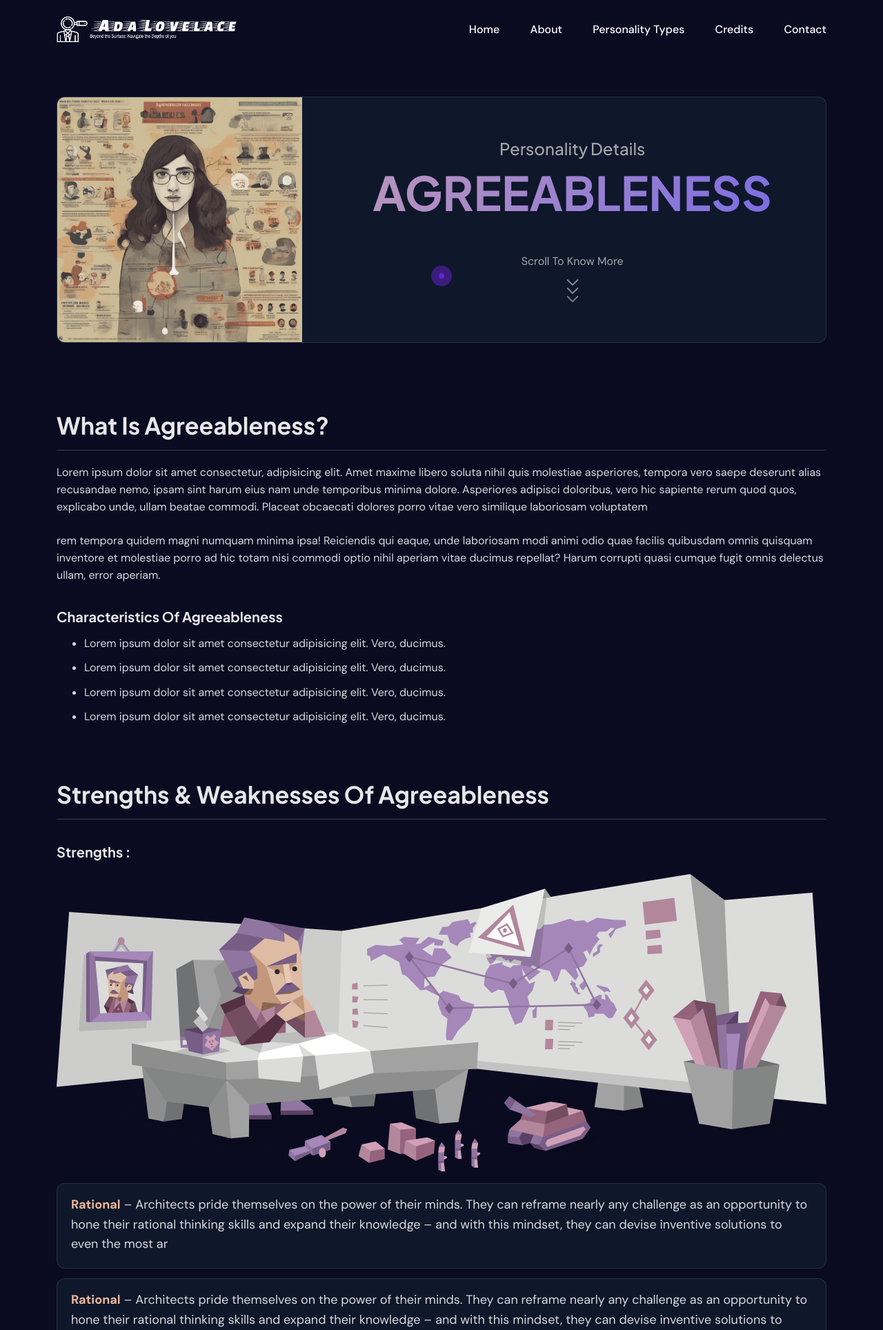
After one commit to SaimaChowdhury/ada-lovelace, a Flask app: page /types in a window 1280 px wide. The commit adds this page. Shown: the top 1928 px of the page at 69% size. Run offline with Flask 2, Linux system fonts and the light colour scheme; parts of the project's set-up code (start-up, migrations or seed data) failed here and were passed over; some libraries are stand-ins or nearby versions.

Commit message:
C:/Program Files/Git/types route added

```diff
--- a/main.py
+++ b/main.py
@@ -116,9 +116,14 @@ def test():
         )
 
 
+
 @app.route("/learn")
 def learn():
     return render_template("learn.html")
+
+@app.route("/types")
+def types():
+    return render_template("type.html")
 
 
 @app.route("/working")
--- a/static/assets/css/main.css
+++ b/static/assets/css/main.css
@@ -1722,3 +1722,205 @@ header .header-defult.sticky .main-nav ul li.has-child-menu:after {
         font-size: 48px;
     }
 }
+
+/*later added css*/
+.details__wrapper {
+  padding-top: 140px;
+}
+
+.details__header {
+  border-radius: 12px;
+  overflow: hidden;
+  border: 1px solid rgba(71, 85, 105, 0.4);
+  border-radius: 12px;
+  background: #0F172A;
+}
+
+.text-xxl {
+  font-size: 80px;
+  font-weight: 700;
+}
+
+@media screen and (max-width: 1400px) {
+  .text-xxl {
+    font-size: 68px;
+  }
+}
+
+@media screen and (max-width: 992px) {
+  .text-xxl {
+    font-size: 48px;
+  }
+}
+
+@media screen and (max-width: 576px) {
+  .text-xxl {
+    font-size: 38px;
+  }
+}
+
+.dh__content {
+  padding: 40px;
+}
+
+.dh__content h4 {
+  font-size: 24px;
+  text-transform: capitalize;
+}
+
+.scroll-arrow {
+  width: 12px;
+  height: 12px;
+  transform: rotate(45deg);
+  border-right: 2px solid white;
+  border-bottom: 2px solid white;
+  animation: arrow-wave 1s infinite;
+  animation-direction: alternate;
+}
+
+.scroll-arrow:nth-child(1) {
+  animation-delay: 0.1s;
+}
+
+.scroll-arrow:nth-child(2) {
+  animation-delay: 0.2s;
+}
+
+.scroll-arrow:nth-child(3) {
+  animation-delay: 0.3s;
+}
+
+@keyframes arrow-wave {
+  0% {
+    opacity: 0;
+  }
+  50% {
+    opacity: 0.5;
+  }
+  100% {
+    opacity: 1;
+  }
+}
+
+.details-body {
+  max-width: 1170px;
+  margin: 0 auto;
+  padding-top: 20px;
+}
+
+.details-body .disc__section {
+  padding-top: 80px;
+}
+
+.details-body .pt-slot-gap {
+  padding-top: 35px;
+}
+
+.details-body .disc-header-lg {
+  font-weight: bold;
+  font-size: 34px;
+  text-transform: capitalize;
+  padding-bottom: 14px;
+  color: rgba(255, 255, 255, 0.9);
+  border-bottom: 1px solid rgba(255, 255, 255, 0.2);
+}
+
+.details-body .disc-header-sm {
+  font-weight: bold;
+  font-size: 20px;
+  text-transform: capitalize;
+  color: rgba(255, 255, 255, 0.9);
+}
+
+.details-body P {
+  font-size: 18px;
+  padding-top: 20px;
+  color: #d6d9df;
+}
+
+.details-body .link {
+  text-decoration: underline;
+}
+
+.details-body ul {
+  list-style-type: disc;
+  padding-left: 40px;
+  line-height: 1.6;
+  font-size: 18px;
+  color: #d6d9df;
+}
+
+.details-body ul li {
+  padding-top: 10px;
+}
+
+@media screen and (max-width: 1400px) {
+  .details-body p, .details-body ul {
+    font-size: 16px;
+  }
+}
+
+@media screen and (max-width: 992px) {
+  .details-body p, .details-body ul {
+    font-size: 14px;
+  }
+  .details-body .pt-slot-gap {
+    padding-top: 30px;
+  }
+  .details-body ul {
+    padding-left: 30px;
+  }
+  .details-body .disc-header-lg {
+    font-size: 26px;
+  }
+}
+
+.idea__box {
+  padding: 20px;
+  border: 1px solid rgba(71, 85, 105, 0.4);
+  border-radius: 12px;
+  background: #0F172A;
+  font-size: 18px;
+  line-height: 1.6;
+  color: #d6d9df;
+  margin-top: 14px;
+}
+
+.idea__box strong {
+  color: #edb89c;
+}
+
+.novel__characters {
+  padding-top: 80px;
+  margin-top: 80px;
+  background: linear-gradient(180deg, #0f172a 0%, #0a0b20 100%);
+}
+
+.section__title h3 {
+  color: #FFF;
+  font-size: 44px;
+  font-style: normal;
+  font-weight: 700;
+  line-height: 120%;
+}
+
+@media screen and (max-width: 1400px) {
+  .section__title {
+    padding-bottom: 40px;
+  }
+  .section__title h3 {
+    font-size: 38px;
+  }
+}
+
+@media screen and (max-width: 768px) {
+  .section__title h3 {
+    font-size: 30px;
+  }
+}
+
+.character-box .cara-content h5 {
+  font-size: 18px;
+  font-weight: 600;
+  text-transform: capitalize;
+}
--- /dev/null
+++ b/templates/type.html
@@ -0,0 +1,177 @@
+{% extends 'base.html' %}
+{% block main %}
+
+<!-- details wrapper -->
+
+    <div class="details__wrapper">
+        <div class="container">
+
+            <!-- Details Header -->
+            <div class="details__header">
+                <div class="row">
+                    <div class="col-lg-4">
+                        <div class="dh__image">
+                            <img src="{{ url_for('static', filename='assets/images/character/agreeableness.jpg') }}" alt="">
+                        </div>
+                    </div>
+                    <div class="col-lg-8 d-flex align-items-center justify-content-center">
+                        <div class="dh__content text-center">
+                            <h4 class="text-gray mb-2">personality details</h4>
+                            <h1 class="highlighted-text text-xxl text-uppercase">agreeableness</h1>
+
+                            <div class="pt-5">
+                                <p class="pb-2 text__body">Scroll To Know More</p>
+                                <a href="#dBody" class="d-flex flex-column justify-content-center align-items-center">
+                                    <div class="scroll-arrow"></div>
+                                    <div class="scroll-arrow"></div>
+                                    <div class="scroll-arrow"></div>
+                                </a>
+                            </div>
+                        </div>
+                    </div>
+                </div>
+            </div>
+
+
+            <!-- details body -->
+
+            <div class="details-body" id="dBody">
+                <div class="disc__section">
+                    <h3 class="disc-header-lg">
+                        What is agreeableness?
+                    </h3>
+                    <p class="text__body">Lorem ipsum dolor sit amet consectetur, adipisicing elit. Amet maxime libero
+                        soluta nihil quis molestiae asperiores, tempora vero saepe deserunt alias recusandae nemo, ipsam
+                        sint harum eius nam unde temporibus minima dolore. Asperiores adipisci doloribus, vero hic
+                        sapiente rerum quod quos, explicabo unde, ullam beatae commodi. Placeat obcaecati dolores porro
+                        vitae vero similique laboriosam voluptatem
+                        <br><br>
+                        rem tempora quidem magni numquam minima ipsa! Reiciendis qui eaque, unde laboriosam modi animi
+                        odio quae facilis quibusdam omnis quisquam inventore et molestiae porro ad hic totam nisi
+                        commodi optio nihil aperiam vitae ducimus repellat? Harum corrupti quasi cumque fugit omnis
+                        delectus ullam, error aperiam.
+                    </p>
+
+                    <h5 class="disc-header-sm pt-slot-gap pb-1">
+                        characteristics of agreeableness
+                    </h5>
+                    <ul class="text-gray">
+                        <li>Lorem ipsum dolor sit amet consectetur adipisicing elit. Vero, ducimus.</li>
+                        <li>Lorem ipsum dolor sit amet consectetur adipisicing elit. Vero, ducimus.</li>
+                        <li>Lorem ipsum dolor sit amet consectetur adipisicing elit. Vero, ducimus.</li>
+                        <li>Lorem ipsum dolor sit amet consectetur adipisicing elit. Vero, ducimus.</li>
+                    </ul>
+                </div>
+
+                <div class="disc__section">
+                    <h3 class="disc-header-lg">
+                        Strengths & Weaknesses of agreeableness
+                    </h3>
+                    <h5></h5>
+
+                    <h5 class="disc-header-sm pt-slot-gap pb-1">Strengths : </h5>
+
+                    <div class="image-box pt-3">
+                        <img src="{{ url_for('static', filename='assets/images/character/sad.svg') }}" alt="">
+                    </div>
+
+                    <div class="idea__box pt-3">
+                        <strong>Rational</strong> – Architects pride themselves on the power of their minds. They can
+                        reframe nearly any challenge as an opportunity to hone their rational thinking skills and expand
+                        their knowledge – and with this mindset, they can devise inventive solutions to even the most ar
+                    </div>
+                    <div class="idea__box pt-3">
+                        <strong>Rational</strong> – Architects pride themselves on the power of their minds. They can
+                        reframe nearly any challenge as an opportunity to hone their rational thinking skills and expand
+                        their knowledge – and with this mindset, they can devise inventive solutions to even the most ar
+                    </div>
+                    <div class="idea__box pt-3">
+                        <strong>Rational</strong> – Architects pride themselves on the power of their minds. They can
+                        reframe nearly any challenge as an opportunity to hone their rational thinking skills and expand
+                        their knowledge – and with this mindset, they can devise inventive solutions to even the most ar
+                    </div>
+
+
+                    <h5 class="disc-header-sm pt-slot-gap pb-1 pt-5">Weaknesses : </h5>
+
+                    <div class="image-box pt-3">
+                        <img src="{{ url_for('static', filename='assets/images/character/sad.svg') }}" alt="">
+                    </div>
+
+                    <div class="idea__box pt-3">
+                        <strong>Rational</strong> – Architects pride themselves on the power of their minds. They can
+                        reframe nearly any challenge as an opportunity to hone their rational thinking skills and expand
+                        their knowledge – and with this mindset, they can devise inventive solutions to even the most ar
+                    </div>
+                    <div class="idea__box pt-3">
+                        <strong>Rational</strong> – Architects pride themselves on the power of their minds. They can
+                        reframe nearly any challenge as an opportunity to hone their rational thinking skills and expand
+                        their knowledge – and with this mindset, they can devise inventive solutions to even the most ar
+                    </div>
+                    <div class="idea__box pt-3">
+                        <strong>Rational</strong> – Architects pride themselves on the power of their minds. They can
+                        reframe nearly any challenge as an opportunity to hone their rational thinking skills and expand
+                        their knowledge – and with this mindset, they can devise inventive solutions to even the most ar
+                    </div>
+                </div>
+            </div>
+
+        </div>
+
+        <div class="novel__characters">
+            <div class="container">
+                <div class="text-center section__title text-capitalize">
+                    <h3>famous agreeableness you may know.</h3>
+                </div>
+                <div class="row px-4 pt-4 justify-content-center">
+                    <div class="col-lg-3 col-md-5 col-6">
+                        <div class="character-box text-center">
+                            <img src="{{ url_for('static', filename='assets/images/character/arya.svg') }}" alt="">
+
+                            <div class="cara-content pt-3">
+                                <h5>Arya Stark</h5>
+                                <p class="text__body text-capitalize pt-2">game of thrones</p>
+                            </div>
+                        </div>
+
+                    </div>
+                    <div class="col-lg-3 col-md-5 col-6">
+                        <div class="character-box text-center">
+                            <img src="{{ url_for('static', filename='assets/images/character/arya.svg') }}" alt="">
+
+                            <div class="cara-content pt-3">
+                                <h5>Arya Stark</h5>
+                                <p class="text__body text-capitalize pt-2">game of thrones</p>
+                            </div>
+                        </div>
+
+                    </div>
+                    <div class="col-lg-3 col-md-5 col-6">
+                        <div class="character-box text-center">
+                            <img src="{{ url_for('static', filename='assets/images/character/arya.svg') }}" alt="">
+
+                            <div class="cara-content pt-3">
+                                <h5>Arya Stark</h5>
+                                <p class="text__body text-capitalize pt-2">game of thrones</p>
+                            </div>
+                        </div>
+
+                    </div>
+                    <div class="col-lg-3 col-md-5 col-6">
+                        <div class="character-box text-center">
+                            <img src="{{ url_for('static', filename='assets/images/character/arya.svg') }}" alt="">
+
+                            <div class="cara-content pt-3">
+                                <h5>Arya Stark</h5>
+                                <p class="text__body text-capitalize pt-2">game of thrones</p>
+                            </div>
+                        </div>
+
+                    </div>
+                </div>
+            </div>
+        </div>
+    </div>
+
+
+{% endblock %}
```
Also changed, not shown: static/assets/images/character/agreeableness.jpg (added), static/assets/images/character/arya.svg (added), static/assets/images/character/sad.svg (added).
